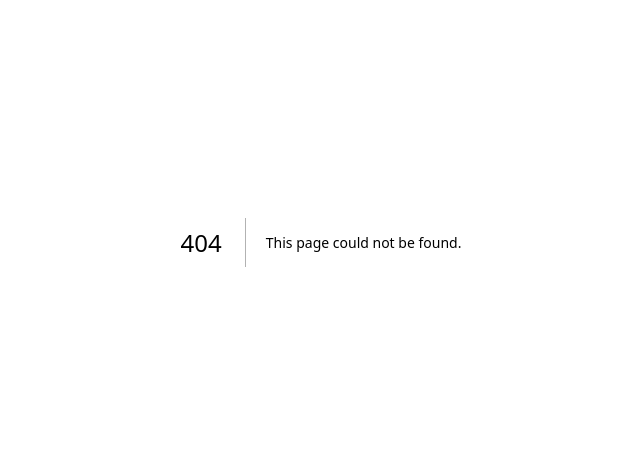
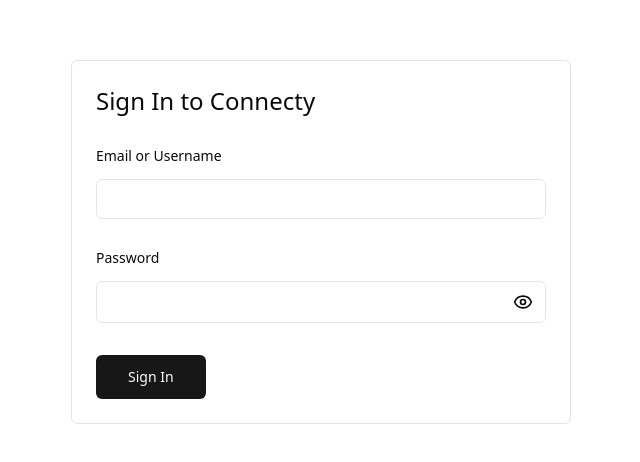
Before and after one commit to kunwar1109/connecty, a Next.js app: page /sign-in in a window 1280 px wide. Before the commit this address had no page. Shown: the part 158-620 px from the top of the page, without its empty margins (319-959 px from the left). Built offline with nearby package versions, Linux system fonts and the light colour scheme.

Commit message:
added sign in page UI

```diff
--- /dev/null
+++ b/app/(auth)/_components/password-input.jsx
@@ -0,0 +1,27 @@
+"use client";
+import { Input } from "@/components/ui/input";
+import { Eye, EyeOff } from "lucide-react";
+import { useState } from "react";
+
+export const PasswordInput = () => {
+  const [passwordState, setPasswordState] = useState("password");
+
+  const changeToText = () => setPasswordState("text");
+  const changeToPass = () => setPasswordState("password");
+
+  return (
+    <div className="flex items-center justify-center border border-input rounded-md gap-2 pr-3">
+      <Input
+        id="password"
+        name="password"
+        className="border-none flex-1 focus-visible:ring-0 focus-visible:ring-offset-0"
+        type={passwordState}
+      />
+      {passwordState === "password" ? (
+        <Eye className="w-5 h-5 cursor-pointer" onClick={changeToText} />
+      ) : (
+        <EyeOff className="h-5 w-5 cursor-pointer" onClick={changeToPass} />
+      )}
+    </div>
+  );
+};
--- /dev/null
+++ b/app/(auth)/_components/submit-button.jsx
@@ -0,0 +1,23 @@
+"use client";
+
+import { Spinner } from "@/components/spinner";
+import { Button } from "@/components/ui/button";
+import { useFormStatus } from "react-dom";
+
+export const SubmitButton = ({ text, loadingText }) => {
+  const { pending } = useFormStatus();
+
+  if (pending) {
+    return (
+      <Button size="lg" type="submit">
+        <Spinner />
+        {loadingText}
+      </Button>
+    );
+  }
+  return (
+    <Button size="lg" type="submit">
+      {text}
+    </Button>
+  );
+};
--- /dev/null
+++ b/app/(auth)/layout.jsx
@@ -0,0 +1,7 @@
+export default function AuthLayout({ children }) {
+  return (
+    <section className="h-full flex items-center justify-center">
+      {children}
+    </section>
+  );
+}
--- /dev/null
+++ b/app/(auth)/sign-in/page.jsx
@@ -0,0 +1,30 @@
+import { Input } from "@/components/ui/input";
+import { Label } from "@/components/ui/label";
+import { PasswordInput } from "../_components/password-input";
+import { SubmitButton } from "../_components/submit-button";
+
+export default function SignInPage() {
+  return (
+    <form
+      action=""
+      className="w-full max-w-[300px] md:max-w-[500px] flex flex-col gap-8 border border-input p-6 rounded-md"
+    >
+      <h3 className="text-2xl">Sign In to Connecty</h3>
+      <div className="flex flex-col gap-4">
+        <Label htmlFor="user-id">Email or Username</Label>
+        <Input
+          id="user-id"
+          name="user-id"
+          className="focus-visible:ring-0 focus-visible:ring-offset-0"
+        />
+      </div>
+      <div className="flex flex-col gap-4">
+        <Label htmlFor="password">Password</Label>
+        <PasswordInput />
+      </div>
+      <div className="flex justify-start items-center">
+        <SubmitButton text="Sign In" loadingText="Signing In..." />
+      </div>
+    </form>
+  );
+}
--- /dev/null
+++ b/app/(auth)/sign-up/page.jsx
@@ -0,0 +1,7 @@
+export default function SignUpPage() {
+  return (
+    <form action="" className="max-w-[300px] md:max-w-[640px] lg:max-w-[800px]">
+      Sign In From
+    </form>
+  );
+}
--- a/app/(landing)/page.jsx
+++ b/app/(landing)/page.jsx
@@ -1,4 +1,4 @@
-export default function Home() {
+export default function LandingPage() {
   return (
     <>
       <div className="h-full min-w-full md:min-w-[640px] lg:min-w-[800px] mx-auto flex items-center justify-center">
--- /dev/null
+++ b/components/spinner.jsx
@@ -0,0 +1,21 @@
+import { cn } from "@/lib/utils";
+import { cva } from "class-variance-authority";
+import { Loader } from "lucide-react";
+
+const spinnerVariant = cva("text-muted-foreground animate-spin", {
+  variants: {
+    size: {
+      default: "h-4 w-4",
+      sm: "h-2 w-2",
+      lg: "h-6 w-6",
+      icon: "h-10 w-10",
+    },
+    defaultVariants: {
+      size: "default",
+    },
+  },
+});
+
+export const Spinner = (size) => {
+  return <Loader className={cn(spinnerVariant(size))} />;
+};
--- /dev/null
+++ b/components/ui/input.jsx
@@ -0,0 +1,19 @@
+import * as React from "react"
+
+import { cn } from "@/lib/utils"
+
+const Input = React.forwardRef(({ className, type, ...props }, ref) => {
+  return (
+    (<input
+      type={type}
+      className={cn(
+        "flex h-10 w-full rounded-md border border-input bg-background px-3 py-2 text-sm ring-offset-background file:border-0 file:bg-transparent file:text-sm file:font-medium file:text-foreground placeholder:text-muted-foreground focus-visible:outline-none focus-visible:ring-2 focus-visible:ring-ring focus-visible:ring-offset-2 disabled:cursor-not-allowed disabled:opacity-50",
+        className
+      )}
+      ref={ref}
+      {...props} />)
+  );
+})
+Input.displayName = "Input"
+
+export { Input }
--- /dev/null
+++ b/components/ui/label.jsx
@@ -0,0 +1,18 @@
+"use client"
+
+import * as React from "react"
+import * as LabelPrimitive from "@radix-ui/react-label"
+import { cva } from "class-variance-authority";
+
+import { cn } from "@/lib/utils"
+
+const labelVariants = cva(
+  "text-sm font-medium leading-none peer-disabled:cursor-not-allowed peer-disabled:opacity-70"
+)
+
+const Label = React.forwardRef(({ className, ...props }, ref) => (
+  <LabelPrimitive.Root ref={ref} className={cn(labelVariants(), className)} {...props} />
+))
+Label.displayName = LabelPrimitive.Root.displayName
+
+export { Label }
--- a/package.json
+++ b/package.json
@@ -10,6 +10,7 @@
   },
   "dependencies": {
     "@radix-ui/react-dropdown-menu": "^2.1.2",
+    "@radix-ui/react-label": "^2.1.0",
     "@radix-ui/react-slot": "^1.1.0",
     "class-variance-authority": "^0.7.0",
     "clsx": "^2.1.1",
@@ -20,7 +21,8 @@
     "react-dom": "^18",
     "socket.io-client": "^4.8.0",
     "tailwind-merge": "^2.5.2",
-    "tailwindcss-animate": "^1.0.7"
+    "tailwindcss-animate": "^1.0.7",
+    "zod": "^3.23.8"
   },
   "devDependencies": {
     "eslint": "^8",
```
Also changed, not shown: 1 other file (tests, documents, lock files or other folders).
